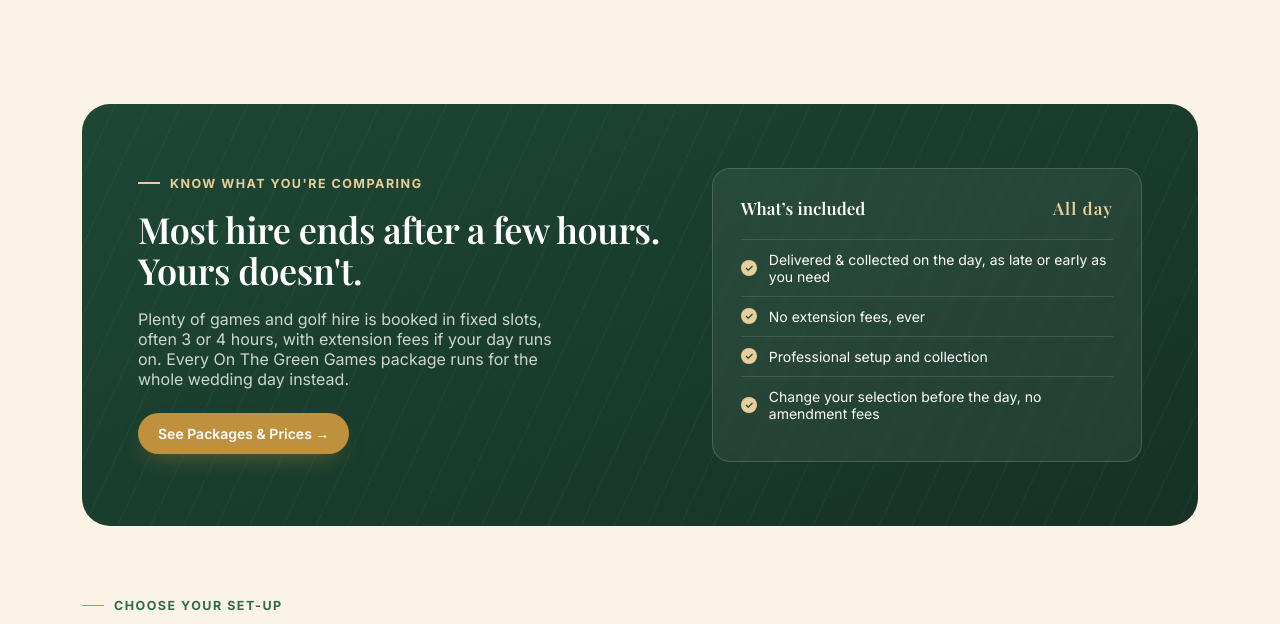
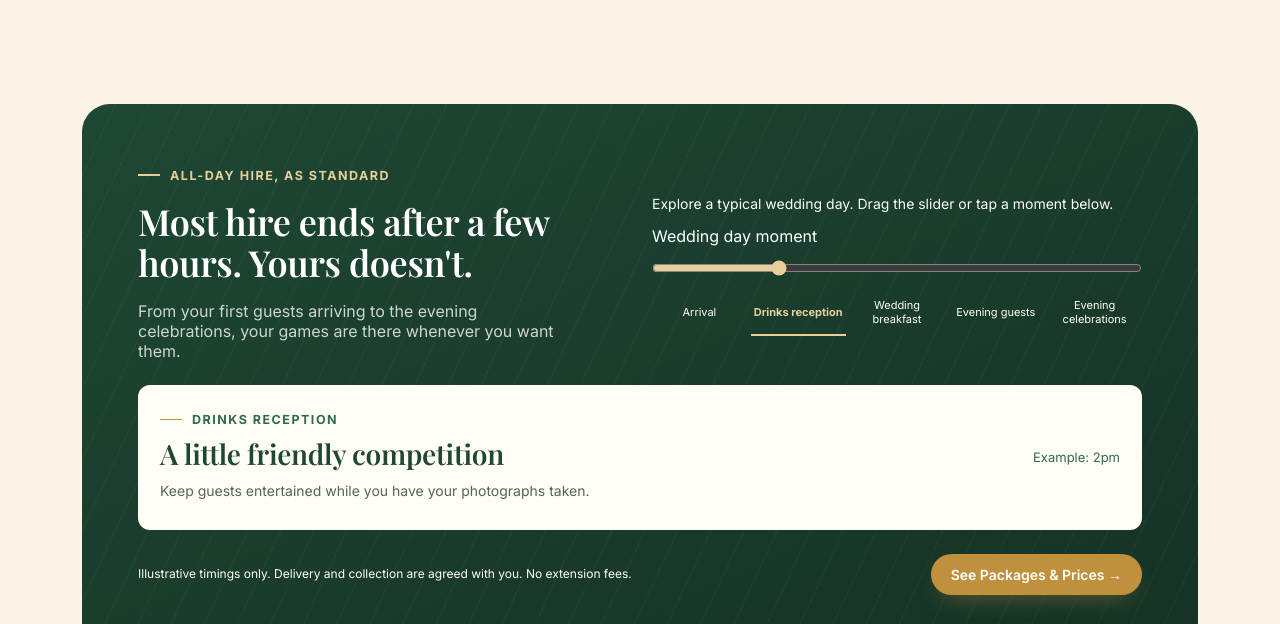
Before and after one commit to onthegreengames/Onthegreengames, a plain HTML site: page index.html in a window 1280 px wide. Shown: the part 1969-2593 px from the top of the page. Drawn offline with nearby package versions, Linux system fonts and the light colour scheme; no server answers; a web font is replaced by a local one.

Commit message:
Integrate wedding timeline into existing all-day hire block

```diff
--- a/index.html
+++ b/index.html
@@ -28,6 +28,7 @@
 <link crossorigin="" href="https://fonts.gstatic.com" rel="preconnect"/>
 <link href="https://fonts.googleapis.com/css2?family=Playfair+Display:ital,wght@0,400;0,500;0,600;0,700;1,400;1,500;1,600;1,700&amp;family=Inter:wght@400;500;600;700&amp;display=swap" rel="stylesheet"/>
 <link href="/styles.css" rel="stylesheet"/>
+<link href="/interactive.css" rel="stylesheet"/>
 
 <script type="application/ld+json">{"@context":"https://schema.org","@type":"WebSite","@id":"https://onthegreengames.co.uk/#website","url":"https://onthegreengames.co.uk/","name":"On The Green Games","alternateName":"On The Green Games Ltd","publisher":{"@id":"https://onthegreengames.co.uk/#business"}}</script>
 </head>
@@ -139,22 +140,29 @@ srcset="/assets/images/mini-golf-split-gateway-640.webp 640w,
 </style>
 <section class="compact-section">
 <div class="wrap">
-<div class="course-block">
+<div class="course-block otgg-timeline-block" id="weddingTimeline">
 <div>
-<div class="eyebrow on-dark">Know what you're comparing</div>
+<div class="eyebrow on-dark">All-day hire, as standard</div>
 <h2>Most hire ends after a few hours. Yours doesn't.</h2>
-<p class="lede">Plenty of games and golf hire is booked in fixed slots, often 3 or 4 hours, with extension fees if your day runs on. Every On The Green Games package runs for the whole wedding day instead.</p>
-<a class="btn gold dark-block-btn" href="/packages">See Packages &amp; Prices →</a>
+<p class="lede">From your first guests arriving to the evening celebrations, your games are there whenever you want them.</p>
 </div>
-<div class="stat-card">
-<div class="top-line"><span>What’s included</span><span class="par">All day</span></div>
-<div class="stat-row"><span class="check"></span> Delivered & collected on the day, as late or early as you need</div>
-<div class="stat-row"><span class="check"></span> No extension fees, ever</div>
-<div class="stat-row"><span class="check"></span> Professional setup and collection</div>
-<div class="stat-row"><span class="check"></span> Change your selection before the day, no amendment fees</div>
+<div class="timeline-controls">
+<p>Explore a typical wedding day. Drag the slider or tap a moment below.</p>
+<label class="sr-only" for="weddingTime">Wedding day moment</label>
+<input id="weddingTime" type="range" min="0" max="4" step="1" value="1" aria-valuetext="Drinks reception">
+<div class="timeline-ticks" id="timelineTicks">
+<button type="button" data-stage="0" aria-pressed="false">Arrival</button>
+<button type="button" data-stage="1" aria-pressed="true">Drinks reception</button>
+<button type="button" data-stage="2" aria-pressed="false">Wedding breakfast</button>
+<button type="button" data-stage="3" aria-pressed="false">Evening guests</button>
+<button type="button" data-stage="4" aria-pressed="false">Evening celebrations</button>
+</div></div>
+<div class="timeline-stage" aria-live="polite">
+<div><div class="eyebrow" id="timelineLabel">Drinks reception</div><h3 id="timelineTitle">A little friendly competition</h3><p id="timelineCopy">Keep guests entertained while you have your photographs taken.</p></div>
+<span id="timelineTime">Example: 2pm</span>
 </div>
-</div>
-</div>
+<div class="timeline-footer"><p>Illustrative timings only. Delivery and collection are agreed with you. No extension fees.</p><a class="btn gold dark-block-btn" href="/packages">See Packages &amp; Prices →</a></div>
+</div></div>
 </section>
 <section class="compact-section">
 <div class="wrap">
@@ -232,6 +240,7 @@ srcset="/assets/images/mini-golf-split-gateway-640.webp 640w,
 <div class="foot-note">© On The Green Games Ltd. Wedding games hire across the North West, North Wales &amp; the South Lakes. Wider UK coverage available.</div>
 </div>
 </footer>
+<script src="/wedding-timeline.js" defer></script>
 <script src="/nav.js"></script>
 <script type="application/ld+json">{"@context": "https://schema.org", "@type": "LocalBusiness", "@id": "https://onthegreengames.co.uk/#business", "name": "On The Green Games", "legalName": "On The Green Games Ltd", "url": "https://onthegreengames.co.uk/", "logo": "https://onthegreengames.co.uk/favicon.png", "image": "https://onthegreengames.co.uk/assets/images/home-wedding-games-mini-golf-1200.webp", "email": "bookings@onthegreengames.co.uk", "description": "Wedding games and mini golf hire for the whole day across the North West, North Wales, the South Lakes and wider UK locations.", "priceRange": "££", "areaServed": ["Cheshire", "Greater Manchester", "Merseyside", "Lancashire", "North Wales", "South Lake District", "West Midlands"], "knowsAbout": ["Wedding mini golf hire", "Crazy golf hire", "Giant garden games hire", "Wedding lawn games"]}</script>
 </body>
```
